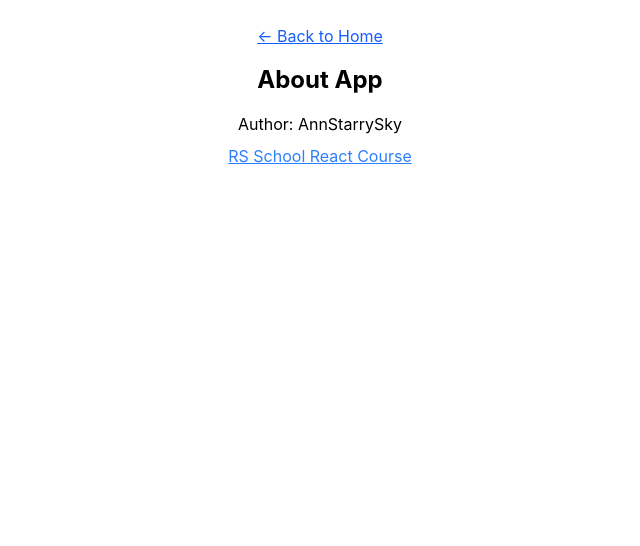
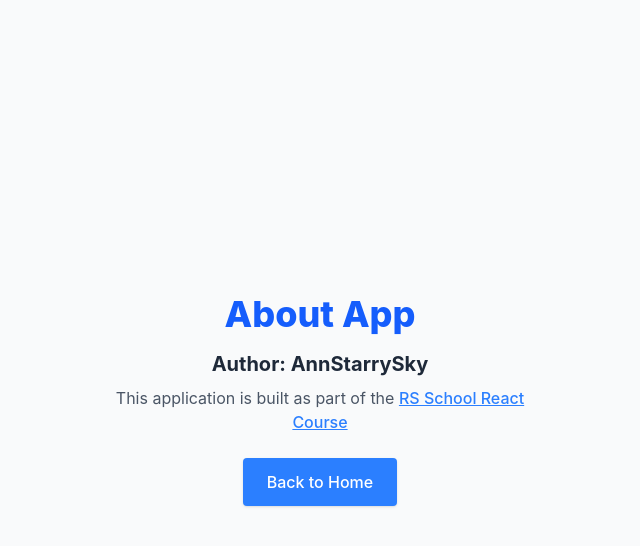
Before and after one commit to AnnStarrySky/class-components, a React (Vite) app: page /about in a window 1280 px wide. Shown: the top 546 px of the page, without its empty margins (320-960 px from the left). Built offline with nearby package versions, Linux system fonts and the light colour scheme.

Commit message:
feat: add 404 page

```diff
--- a/src/App.tsx
+++ b/src/App.tsx
@@ -13,9 +13,9 @@ const App: React.FC = () => {
         <Routes>
           <Route path="/" element={<Layout />}>
             <Route path="details/:id" element={<Details />} />
-            <Route path="*" element={<NotFound />} />
           </Route>
           <Route path="/about" element={<About />} />
+          <Route path="*" element={<NotFound />} />
         </Routes>
       </BrowserRouter>
     </ErrorBoundary>
--- a/src/pages/About.tsx
+++ b/src/pages/About.tsx
@@ -1,22 +1,30 @@
-import { Link } from "react-router-dom";
+import React from 'react';
+import { Link } from 'react-router-dom';
 
-const About = () => {
+const About: React.FC = () => {
   return (
-    <div className="p-6 mx-auto text-center">
-      <Link to="/" className="text-blue-600 underline block mb-4">
-        ← Back to Home
-      </Link>
+    <div className="min-h-screen flex flex-col items-center justify-center bg-gray-50 p-6 text-center">
+      <h1 className="text-4xl font-extrabold text-blue-600 mb-4">About App</h1>
+      <h2 className="text-xl font-bold text-gray-800 mb-2">Author: AnnStarrySky</h2>
 
-      <h1 className="text-2xl font-bold mb-4">About App</h1>
-      <p className="mb-2">Author: AnnStarrySky</p>
+      <p className="text-gray-600 mb-6 max-w-md">
+        This application is built as part of the{' '}
         <a
           href="https://rs.school/courses/reactjs"
           target="_blank"
           rel="noreferrer"
-        className="text-blue-500 underline"
+          className="text-blue-500 hover:text-blue-600 underline font-medium"
         >
           RS School React Course
         </a>
+      </p>
+
+      <Link
+        to="/"
+        className="px-6 py-3 bg-blue-500 text-white font-medium rounded shadow hover:bg-blue-600 transition-colors"
+      >
+        Back to Home
+      </Link>
     </div>
   );
 };
--- a/src/pages/NotFound.tsx
+++ b/src/pages/NotFound.tsx
@@ -1,7 +1,23 @@
+import React from 'react';
+import { Link } from 'react-router-dom';
+
 const NotFound: React.FC = () => {
-    return(
-        <div></div>
-    )
-}
+  return (
+    <div className="min-h-screen flex flex-col items-center justify-center bg-gray-50 p-6 text-center">
+      <h1 className="text-6xl font-extrabold text-blue-600 mb-4">404</h1>
+      <h2 className="text-2xl font-bold text-gray-800 mb-2">Page Not Found</h2>
+      <p className="text-gray-600 mb-6 max-w-md">
+        This page does not exist
+      </p>
+
+      <Link
+        to="/"
+        className="px-6 py-3 bg-blue-500 text-white font-medium rounded shadow hover:bg-blue-600 transition-colors"
+      >
+        Back to Home
+      </Link>
+    </div>
+  );
+};
 
 export default NotFound;
--- a/vite.config.ts
+++ b/vite.config.ts
@@ -4,7 +4,7 @@ import tailwindcss from '@tailwindcss/vite';
 
 export default defineConfig({
   plugins: [react(), tailwindcss()],
-  base: '/class-components/',
+  base: '/',
   test: {
     globals: true,
     environment: 'jsdom',
```
Lines whose indentation alone changed are shown as unchanged.
